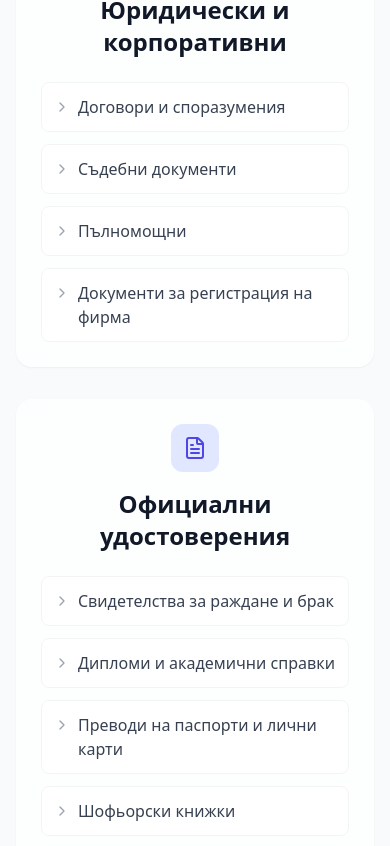
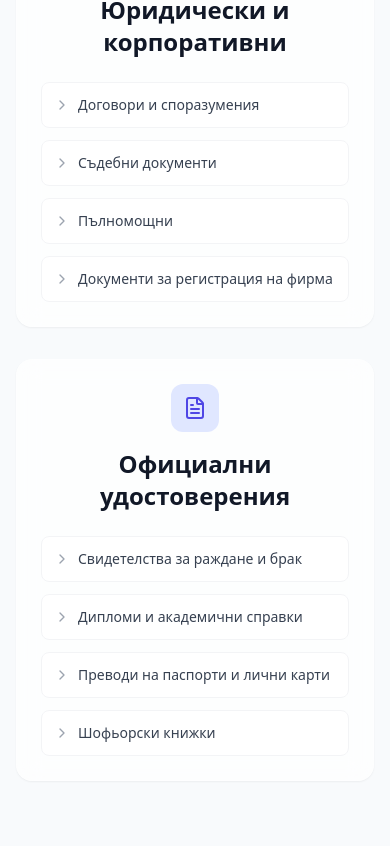
Before and after one commit to nichemolikov/sabotora, a React (Vite) app: page /services/translation in a window 390 px wide. Shown: the part 2178-3024 px from the top of the page. Built offline with nearby package versions, Linux system fonts and the light colour scheme.

Commit message:
Implement mobile language switcher, background icons, and translation accordions

```diff
--- a/src/components/Navbar.jsx
+++ b/src/components/Navbar.jsx
@@ -100,6 +100,21 @@ const Navbar = () => {
                                 {link.name}
                             </NavLink>
                         ))}
+                        <div className="mt-4 border-t border-gray-200 pt-4 px-3 flex flex-col space-y-2">
+                            <div className="flex items-center justify-between text-gray-700 font-medium">
+                                <span className="flex items-center"><Globe className="w-5 h-5 mr-2" /> {t('footer.lang') || "Language"}</span>
+                                <select
+                                    value={i18n.language}
+                                    onChange={changeLanguage}
+                                    className="bg-gray-50 border border-gray-300 rounded-md text-base focus:ring-blue-500 cursor-pointer outline-none py-1 pl-3 pr-8"
+                                >
+                                    <option value="bg">Bulgarian</option>
+                                    <option value="en">English</option>
+                                    <option value="de">German</option>
+                                    <option value="tr">Turkish</option>
+                                </select>
+                            </div>
+                        </div>
                         <NavLink
                             to="/contact"
                             onClick={() => setIsOpen(false)}
--- a/src/locales/bg.js
+++ b/src/locales/bg.js
@@ -114,14 +114,22 @@ export default {
             title: "Специализирани типове документи",
             t1: "Юридически и корпоративни",
             t1_1: "Договори и споразумения",
+            t1_1_def: "Точен превод на обвързващи договори, споразумения за конфиденциалност и корпоративни споразумения.",
             t1_2: "Съдебни документи",
+            t1_2_def: "Заклети преводи на съдебни решения, доказателства и съдебни производства.",
             t1_3: "Пълномощни",
+            t1_3_def: "Прецизен превод на пълномощни за осигуряване на правна валидност в чужбина.",
             t1_4: "Документи за регистрация на фирма",
+            t1_4_def: "Превод на учредителни актове, устави и извлечения от търговския регистър.",
             t2: "Официални удостоверения",
             t2_1: "Свидетелства за раждане и брак",
+            t2_1_def: "Легализирани преводи на документи за гражданско състояние, изисквани от местните власти.",
             t2_2: "Дипломи и академични справки",
+            t2_2_def: "Официален превод на образователни документи за обучение или работа в чужбина.",
             t2_3: "Преводи на паспорти и лични карти",
-            t2_4: "Шофьорски книжки"
+            t2_3_def: "Проверен превод на документи за самоличност за административни цели.",
+            t2_4: "Шофьорски книжки",
+            t2_4_def: "Превод на шофьорски книжки за международно управление или смяна."
         },
         cert: {
             title: "Легализирани преводи",
--- a/src/locales/de.js
+++ b/src/locales/de.js
@@ -114,14 +114,22 @@ export default {
             title: "Spezielle Dokumenttypen",
             t1: "Rechtliches & Geschäftliches",
             t1_1: "Verträge und Vereinbarungen",
+            t1_1_def: "Zutreffende Übersetzung von verbindlichen Verträgen, Geheimhaltungsvereinbarungen und Unternehmensvereinbarungen.",
             t1_2: "Gerichtsdokumente",
+            t1_2_def: "Beglaubigte Übersetzungen von Urteilen, Beweismitteln und Gerichtsverfahren.",
             t1_3: "Vollmachten",
+            t1_3_def: "Präzise Übersetzung von Vollmachten zur Sicherstellung der rechtlichen Gültigkeit im Ausland.",
             t1_4: "Firmenregistrierungspapiere",
+            t1_4_def: "Übersetzung von Gründungsurkunden, Satzungen und Handelsregisterauszügen.",
             t2: "Offizielle Zertifikate",
             t2_1: "Geburts- und Heiratsurkunden",
+            t2_1_def: "Beglaubigte Übersetzungen für Personenstandsurkunden, die von lokalen Behörden benötigt werden.",
             t2_2: "Diplome und Zeugnisse",
+            t2_2_def: "Offizielle Übersetzung von Bildungsnachweisen für Studium oder Arbeit im Ausland.",
             t2_3: "Pass- und Ausweisübersetzungen",
-            t2_4: "Führerscheine"
+            t2_3_def: "Verifizierte Übersetzung von Ausweisdokumenten für administrative Zwecke.",
+            t2_4: "Führerscheine",
+            t2_4_def: "Übersetzung von Führerscheinen für internationales Fahren oder Umschreiben."
         },
         cert: {
             title: "Beglaubigte Übersetzungen",
--- a/src/locales/en.js
+++ b/src/locales/en.js
@@ -114,14 +114,22 @@ export default {
             title: "Specialized Document Types",
             t1: "Legal & Corporate",
             t1_1: "Contracts & Agreements",
+            t1_1_def: "Accurate translation of binding contracts, NDAs, and corporate agreements.",
             t1_2: "Court Documents",
+            t1_2_def: "Sworn translations of judgments, evidence, and court proceedings.",
             t1_3: "Power of Attorney",
+            t1_3_def: "Precise translation of PoA documents to ensure legal validity abroad.",
             t1_4: "Company Registration Papers",
+            t1_4_def: "Translation of articles of incorporation, bylaws, and business registry extracts.",
             t2: "Official Certificates",
             t2_1: "Birth & Marriage Certificates",
+            t2_1_def: "Certified translations for civil status documents required by local authorities.",
             t2_2: "Diplomas & Transcripts",
+            t2_2_def: "Official translation of educational credentials for study or work abroad.",
             t2_3: "Passport & ID Translation",
-            t2_4: "Driving Licenses"
+            t2_3_def: "Verified translation of identification documents for administrative purposes.",
+            t2_4: "Driving Licenses",
+            t2_4_def: "Translation of driver's licenses for international driving or conversion."
         },
         cert: {
             title: "Certified Translations",
--- a/src/locales/tr.js
+++ b/src/locales/tr.js
@@ -114,14 +114,22 @@ export default {
             title: "Uzmanlık Gerektiren Belge Türleri",
             t1: "Hukuki ve Kurumsal",
             t1_1: "Sözleşmeler ve Anlaşmalar",
+            t1_1_def: "Sözleşmelerin, gizlilik anlaşmalarının ve kurumsal sözleşmelerin doğru çevirisi.",
             t1_2: "Mahkeme Evrakları",
+            t1_2_def: "Mahkeme kararlarının, delillerin ve yargı süreçlerinin yeminli tercümesi.",
             t1_3: "Vekaletnameler",
+            t1_3_def: "Yurtdışında hukuki geçerliliği sağlamak için vekaletnamelerin hassas çevirisi.",
             t1_4: "Şirket Kayıt Belgeleri",
+            t1_4_def: "Şirket kuruluş belgeleri, tüzükler ve ticaret sicil kayıtlarının tercümesi.",
             t2: "Resmi Sertifikalar",
             t2_1: "Doğum ve Evlilik Belgeleri",
+            t2_1_def: "Yerel makamlar tarafından talep edilen nüfus kayıt belgelerinin onaylı çevirisi.",
             t2_2: "Diploma ve Transkriptler",
+            t2_2_def: "Yurtdışında eğitim veya çalışma için eğitim belgelerinin resmi tercümesi.",
             t2_3: "Pasaport ve Kimlik Tercümesi",
-            t2_4: "Sürücü Belgeleri"
+            t2_3_def: "İdari işlemler için kimlik belgelerinin doğrulanmış çevirisi.",
+            t2_4: "Sürücü Belgeleri",
+            t2_4_def: "Uluslararası sürüş veya ehliyet değişimi için sürücü belgelerinin tercümesi."
         },
         cert: {
             title: "Yeminli (Onaylı) Tercüme",
--- a/src/pages/TranslationServices.jsx
+++ b/src/pages/TranslationServices.jsx
@@ -1,5 +1,5 @@
-import React from 'react';
-import { Globe, FileText, CheckCircle2, Lock, FileSignature } from 'lucide-react';
+import React, { useState } from 'react';
+import { Globe, FileText, CheckCircle2, Lock, FileSignature, ChevronRight as ChevronIcon } from 'lucide-react';
 import { NavLink } from 'react-router-dom';
 import { useTranslation } from 'react-i18next';
 
@@ -17,12 +17,22 @@ const TranslationServices = () => {
         {
             title: t('translation.docs.t1'),
             icon: <FileSignature className="w-6 h-6 text-blue-600" />,
-            items: [t('translation.docs.t1_1'), t('translation.docs.t1_2'), t('translation.docs.t1_3'), t('translation.docs.t1_4')]
+            items: [
+                { name: t('translation.docs.t1_1'), def: t('translation.docs.t1_1_def') },
+                { name: t('translation.docs.t1_2'), def: t('translation.docs.t1_2_def') },
+                { name: t('translation.docs.t1_3'), def: t('translation.docs.t1_3_def') },
+                { name: t('translation.docs.t1_4'), def: t('translation.docs.t1_4_def') }
+            ]
         },
         {
             title: t('translation.docs.t2'),
             icon: <FileText className="w-6 h-6 text-indigo-600" />,
-            items: [t('translation.docs.t2_1'), t('translation.docs.t2_2'), t('translation.docs.t2_3'), t('translation.docs.t2_4')]
+            items: [
+                { name: t('translation.docs.t2_1'), def: t('translation.docs.t2_1_def') },
+                { name: t('translation.docs.t2_2'), def: t('translation.docs.t2_2_def') },
+                { name: t('translation.docs.t2_3'), def: t('translation.docs.t2_3_def') },
+                { name: t('translation.docs.t2_4'), def: t('translation.docs.t2_4_def') }
+            ]
         }
     ];
 
@@ -98,14 +108,11 @@ const TranslationServices = () => {
                                     </div>
                                     <h3 className="text-2xl font-bold text-gray-900">{type.title}</h3>
                                 </div>
-                                <ul className="space-y-3 w-full text-left">
+                                <div className="w-full space-y-3">
                                     {type.items.map((item, itemIndex) => (
-                                        <li key={itemIndex} className="flex items-start text-gray-700 bg-white p-3 rounded-lg border border-gray-100">
-                                            <ChevronRight className="w-4 h-4 text-gray-400 mr-2 flex-shrink-0 mt-1" />
-                                            <span>{item}</span>
-                                        </li>
+                                        <AccordionItem key={itemIndex} title={item.name} content={item.def} />
                                     ))}
-                                </ul>
+                                </div>
                             </div>
                         ))}
                     </div>
@@ -130,10 +137,27 @@ const TranslationServices = () => {
 };
 
 // Helper icon component to avoid importing another one just for a list if not needed, or just import it at top
-const ChevronRight = ({ className }) => (
-    <svg xmlns="http://www.w3.org/2000/svg" width="24" height="24" viewBox="0 0 24 24" fill="none" stroke="currentColor" strokeWidth="2" strokeLinecap="round" strokeLinejoin="round" className={className}>
-        <polyline points="9 18 15 12 9 6" />
-    </svg>
-)
+const AccordionItem = ({ title, content }) => {
+    const [isOpen, setIsOpen] = useState(false);
+    return (
+        <div className="bg-white rounded-lg border border-gray-100 overflow-hidden text-left">
+            <button
+                onClick={() => setIsOpen(!isOpen)}
+                className="w-full flex items-center justify-between p-3 focus:outline-none hover:bg-gray-50 transition-colors"
+                aria-expanded={isOpen}
+            >
+                <div className="flex items-center text-gray-700 font-medium text-sm sm:text-base">
+                    <ChevronIcon className={`w-4 h-4 text-gray-400 mr-2 flex-shrink-0 transition-transform ${isOpen ? 'rotate-90 text-blue-500' : ''}`} />
+                    <span>{title}</span>
+                </div>
+            </button>
+            {isOpen && (
+                <div className="px-4 pb-3 pt-1 text-sm text-gray-600 bg-gray-50 border-t border-gray-100">
+                    {content}
+                </div>
+            )}
+        </div>
+    );
+};
 
 export default TranslationServices;
```
Also changed, not shown: src/pages/WhyChooseUs.jsx (+32 -12 lines).
